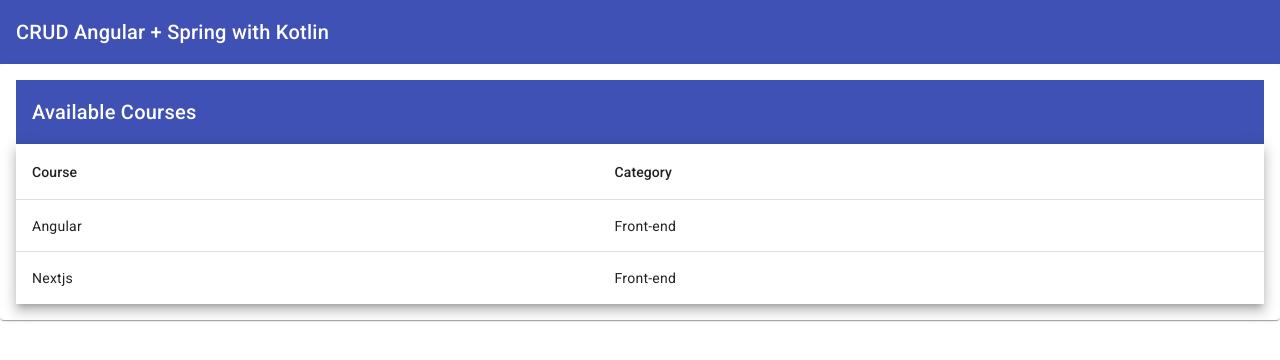
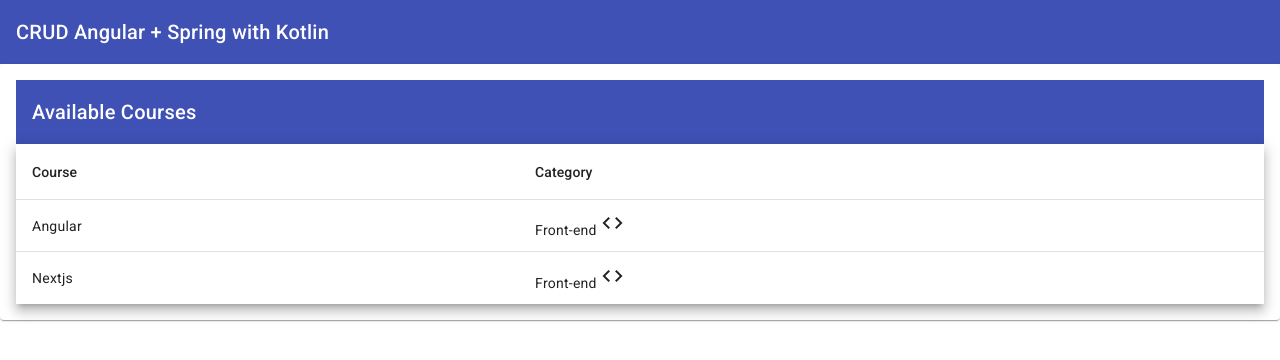
Before and after one commit to valberjr/lgc-angular, an Angular app in the folder angular-ui/: page /courses in a window 1280 px wide. Shown: the top 360 px of the page. Built offline with nearby package versions, Linux system fonts and the light colour scheme.

Commit message:
Add custom pipe to display corresponding icon

```diff
--- a/angular-ui/src/app/courses/courses/courses.component.html
+++ b/angular-ui/src/app/courses/courses/courses.component.html
@@ -12,7 +12,12 @@
       <!-- Category Column -->
       <ng-container matColumnDef="category">
         <th mat-header-cell *matHeaderCellDef>Category</th>
-        <td mat-cell *matCellDef="let course">{{ course.category }}</td>
+        <td mat-cell *matCellDef="let course">
+          {{ course.category }}
+          <mat-icon aria-hidden="false" aria-label="Course category">
+            {{ course.category | category }}
+          </mat-icon>
+        </td>
       </ng-container>
       <tr mat-header-row *matHeaderRowDef="displayedColumns"></tr>
       <tr mat-row *matRowDef="let row; columns: displayedColumns"></tr>
--- a/angular-ui/src/app/courses/courses/courses.component.ts
+++ b/angular-ui/src/app/courses/courses/courses.component.ts
@@ -2,11 +2,13 @@
 import { Component } from '@angular/core';
 import { MatCardModule } from '@angular/material/card';
 import { MatDialog, MatDialogModule } from '@angular/material/dialog';
+import { MatIconModule } from '@angular/material/icon';
 import { MatProgressSpinnerModule } from '@angular/material/progress-spinner';
 import { MatTableModule } from '@angular/material/table';
 import { MatToolbarModule } from '@angular/material/toolbar';
 import { Observable, catchError, of } from 'rxjs';
 import { ErrorDialogComponent } from '../../shared/components/error-dialog/error-dialog.component';
+import { CategoryPipe } from '../../shared/pipes/category.pipe';
 import { Course } from '../models/course';
 import { CoursesService } from '../services/courses.service';
 
@@ -20,6 +22,8 @@
     MatToolbarModule,
     MatProgressSpinnerModule,
     MatDialogModule,
+    MatIconModule,
+    CategoryPipe,
   ],
   templateUrl: './courses.component.html',
   styleUrl: './courses.component.scss',
--- a/angular-ui/src/app/courses/services/courses.service.ts
+++ b/angular-ui/src/app/courses/services/courses.service.ts
@@ -14,7 +14,7 @@
   list() {
     return this.httpClient.get<Course[]>(this.API).pipe(
       first(),
-      delay(5000),
+      // delay(5000),
       tap((courses) => console.log(courses))
     );
   }
--- /dev/null
+++ b/angular-ui/src/app/shared/pipes/category.pipe.ts
@@ -0,0 +1,18 @@
+import { Pipe, PipeTransform } from '@angular/core';
+
+@Pipe({
+  name: 'category',
+  standalone: true,
+})
+export class CategoryPipe implements PipeTransform {
+  transform(value: string): string {
+    switch (value) {
+      case 'front-end':
+        return 'code';
+      case 'back-end':
+        return 'computer';
+      default:
+        return 'code';
+    }
+  }
+}
```
Also changed, not shown: 1 other file (tests, documents, lock files or other folders).
